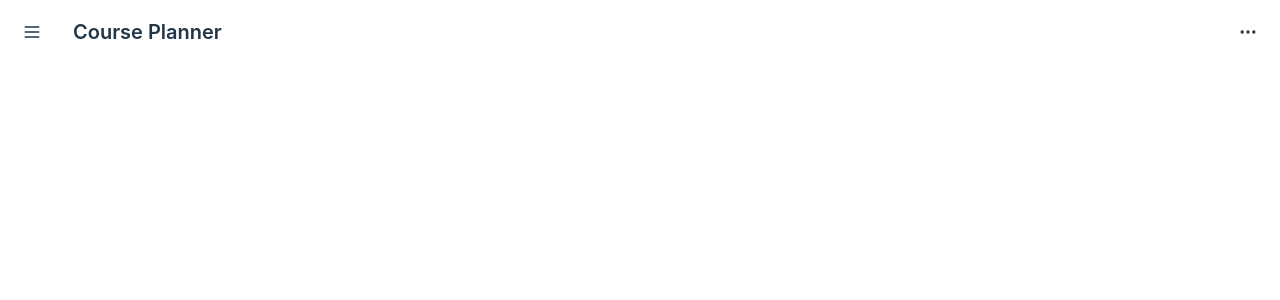
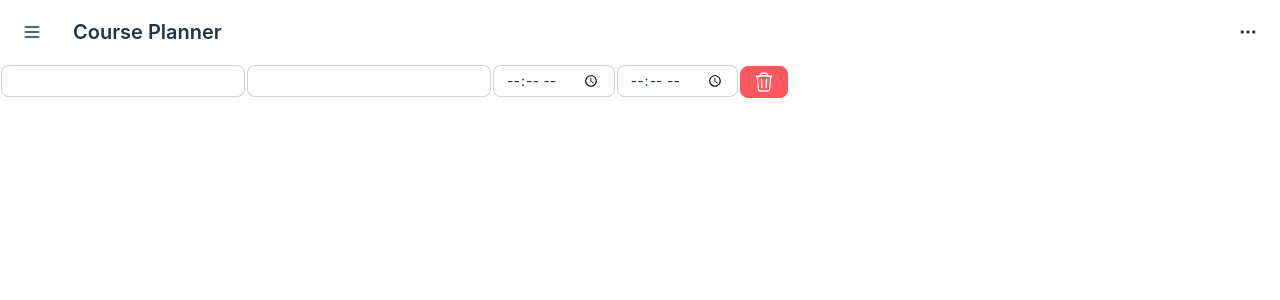
Before and after one commit to salt-community/PGP-CoursePlanner, a React (Vite) app in the folder Frontend/: page / in a window 1280 px wide. Shown: the top 300 px of the page. Built offline with nearby package versions, Linux system fonts and the light colour scheme.

Commit message:
Add optional properties to event type

```diff
--- a/Frontend/src/App.tsx
+++ b/Frontend/src/App.tsx
@@ -1,5 +1,6 @@
 import './App.css'
 import NavBar from './components/NavBar'
+import Event from './components/event/Event'
 
 
 function App() {
@@ -7,6 +8,7 @@
   return (
     <section className="w-screen h-screen">
       <NavBar />
+      <Event/>
     </section>
 
   )
--- a/Frontend/src/components/event/Event.tsx
+++ b/Frontend/src/components/event/Event.tsx
@@ -1,6 +1,17 @@
-export default function Event () {
+export default function Event() {
     return (
-        <>
-        </>
+
+            <tr className="">
+                <td><input name="name" type="text" className="input input-bordered w-full input-sm max-w-xs " /> </td>
+                <td><input name="description" type="text" className="input input-bordered w-full input-sm max-w-xs " /></td>
+                <td><input name="startTime" type="time" className="input input-bordered w-full input-sm max-w-xs " /></td>
+                <td><input name="endTime" type="time" className="input input-bordered w-full input-sm max-w-xs " /></td>
+                <td>
+                    <svg className="btn btn-sm btn-error py-1 max-w-xs" xmlns="http://www.w3.org/2000/svg" fill="none" viewBox="0 0 24 24" strokeWidth={1.5} stroke="white">
+                        <path strokeLinecap="round" strokeLinejoin="round" d="m14.74 9-.346 9m-4.788 0L9.26 9m9.968-3.21c.342.052.682.107 1.022.166m-1.022-.165L18.16 19.673a2.25 2.25 0 0 1-2.244 2.077H8.084a2.25 2.25 0 0 1-2.244-2.077L4.772 5.79m14.456 0a48.108 48.108 0 0 0-3.478-.397m-12 .562c.34-.059.68-.114 1.022-.165m0 0a48.11 48.11 0 0 1 3.478-.397m7.5 0v-.916c0-1.18-.91-2.164-2.09-2.201a51.964 51.964 0 0 0-3.32 0c-1.18.037-2.09 1.022-2.09 2.201v.916m7.5 0a48.667 48.667 0 0 0-7.5 0" />
+                    </svg>
+                </td>
+            </tr>
+
     )
 }
--- a/Frontend/src/components/event/Types.ts
+++ b/Frontend/src/components/event/Types.ts
@@ -1,6 +1,7 @@
 export type Event = {
-    description: string;
-    summary: string;
+    name: string;
     startTime: string;
     endTime: string;
+    description?: string;
+    links?: string[];
 }
```
